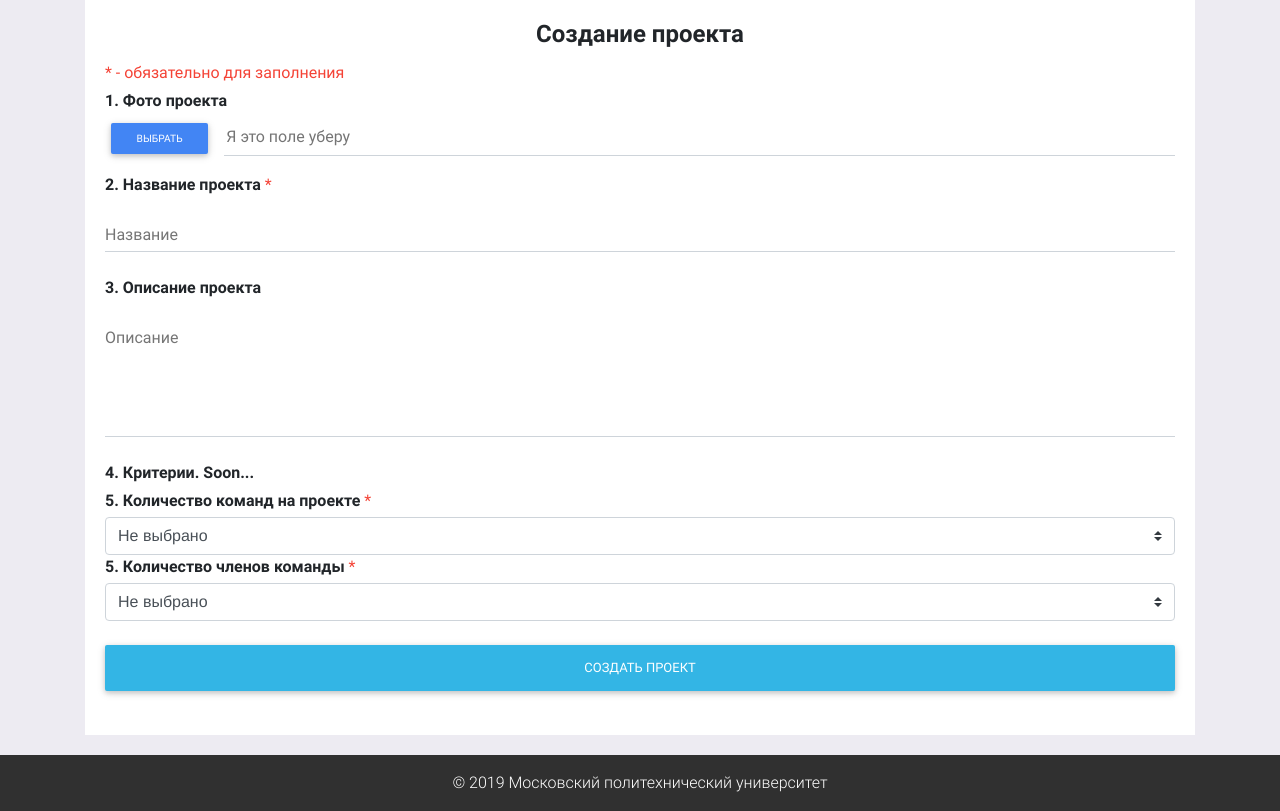
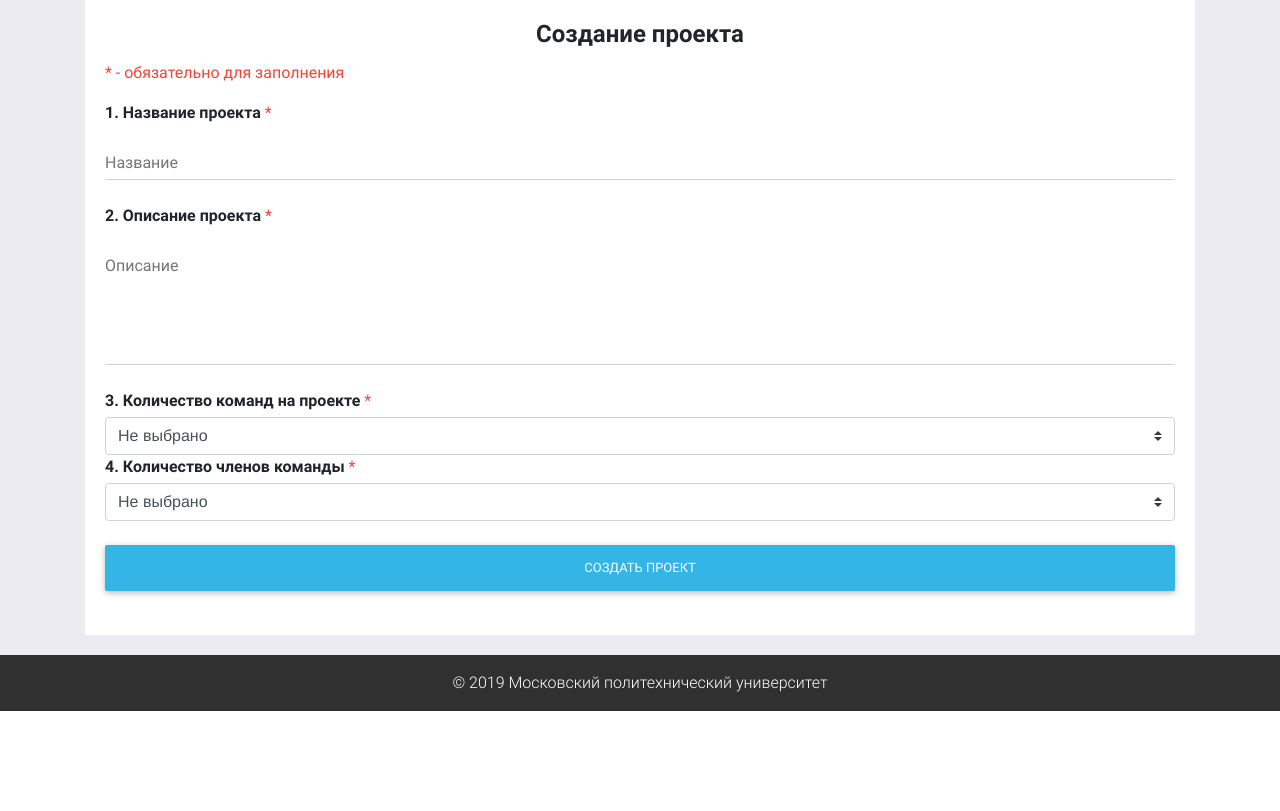
Before and after one commit to xalyvi/vivon, a PHP site: page /views/project/add.phtml in a window 1280 px wide. Shown: the part 122-933 px from the top of the page. After the commit the page ends 833 px from the top, so only its background shows below. Run offline with PHP 8.4, Linux system fonts and the light colour scheme; some libraries are stand-ins or nearby versions.

Commit message:
Button fix

```diff
--- a/controllers/ProfileController.php
+++ b/controllers/ProfileController.php
@@ -4,7 +4,8 @@ class ProfileController
 {
     public function actionAdd()
     {
-        if(isset($_SESSION['user']) && $_SESSION['user']['type'] == 'leader')
+
+        if(!isset($_SESSION['user']) || $_SESSION['user']['type'] != 'leader')
             header("Location: /");
 
         // Доделаю
--- a/models/User.php
+++ b/models/User.php
@@ -6,7 +6,7 @@ class User
     {
         $db = Db::getConnection();
 
-        $sql = 'SELECT * FROM users WHERE login = :login AND password = :password';
+        $sql = 'SELECT id, type, course, name, surname FROM users WHERE login = :login AND password = :password';
 
         $result = $db->prepare($sql);
         $result->bindParam(':login', $login, PDO::PARAM_STR);
@@ -28,7 +28,6 @@ class User
 
     public static function checkLogged()
     {
-
         if (isset($_SESSION['user'])) {
             return $_SESSION['user'];
         }
--- a/views/layouts/footer.phtml
+++ b/views/layouts/footer.phtml
@@ -3,8 +3,6 @@
   <script type="text/javascript" src="/template/js/popper.min.js"></script>
   <!-- Bootstrap core JavaScript -->
   <script type="text/javascript" src="/template/js/bootstrap.min.js"></script>
-  <!-- MDB core JavaScript -->
-  <script type="text/javascript" src="/template/js/mdb.js"></script>
 </body>
 
 </html>
--- a/views/layouts/header.phtml
+++ b/views/layouts/header.phtml
@@ -14,3 +14,5 @@
   <link href="/template/css/mdb.min.css" rel="stylesheet">
   <!-- JQuery -->
   <script type="text/javascript" src="/template/js/jquery-3.3.1.min.js"></script>
+  <!-- MDB core JavaScript -->
+  <script type="text/javascript" src="/template/js/mdb.min.js"></script>
--- a/views/project/add.phtml
+++ b/views/project/add.phtml
@@ -72,37 +72,25 @@
                     <h4 class="card-title text-center"><strong>Создание проекта</strong></h4>
                     <p class="text-left mb-1 red-text">* - обязательно для заполнения</p>
                     <form enctype="multipart/form-data" class="md-form mt-1 mb-1" action="" method="post">
-                        <p class="text-left mb-1"><strong>1. Фото проекта</strong></p>
-                        <div class="file-field">
-                            <div class="btn btn-primary btn-sm float-left">
-                                <span>Выбрать</span>
-                                <input type="hidden" name="MAX_FILE_SIZE" value="1000000000000" />
-                                <input type="file" name="photo" accept=".jpg, .jpeg, .png, .gif, .bmp">
-                            </div>
-                            <div class="file-path-wrapper">
-                                <input class="file-path validate" name="photo_name" type="text" placeholder="Я это поле уберу">
-                            </div>
-                        </div>
-                        <p class="text-left mt-3 mb-1"><strong>2. Название проекта</strong><span class="red-text"> *</span></p>
+                        <p class="text-left mt-3 mb-1"><strong>1. Название проекта</strong><span class="red-text"> *</span></p>
                         <div class="md-form mt-3">
                             <input type="text" name="title" id="materialSubscriptionFormPasswords" class="form-control" required>
                             <label for="materialSubscriptionFormPasswords">Название</label>
                         </div>
-                        <p class="text-left mb-1"><strong>3. Описание проекта</strong></p>
+                        <p class="text-left mb-1"><strong>2. Описание проекта</strong><span class="red-text"> *</span></p>
                         <div class="md-form mt-3">
                             <textarea type="text" name="description" id="materialContactFormMessage" class="form-control md-textarea" rows="3"></textarea>
                             <label for="materialContactFormMessage">Описание</label>
                         </div>
-                        <p class="text-left mb-1"><strong>4. Критерии. Soon...</strong></p>
 
-                        <p class="text-left mb-1"><strong>5. Количество команд на проекте</strong><span class="red-text"> *</span></p>
+                        <p class="text-left mb-1"><strong>3. Количество команд на проекте</strong><span class="red-text"> *</span></p>
                         <select class="browser-default custom-select" name="size" required>
                             <option value="" selected>Не выбрано</option>
                             <option value="1">1</option>
                             <option value="2">2</option>
                             <option value="3">3</option>
                         </select>
-                        <p class="text-left mb-1"><strong>5. Количество членов команды</strong><span class="red-text"> *</span></p>
+                        <p class="text-left mb-1"><strong>4. Количество членов команды</strong><span class="red-text"> *</span></p>
                         <select class="browser-default custom-select" name="size" required>
                             <option value="" selected>Не выбрано</option>
                             <option value="1">1</option>
@@ -110,7 +98,6 @@
                             <option value="3">3</option>
                             <option value="4">4</option>
                             <option value="5">5</option>
-                            <option value="6">6</option>
                         </select>
                         <button class="btn btn-info btn-block my-4" name="create" type="submit">Создать проект</button>
                     </form>
```
Also changed, not shown: views/home-page.phtml (+3 -4 lines).
